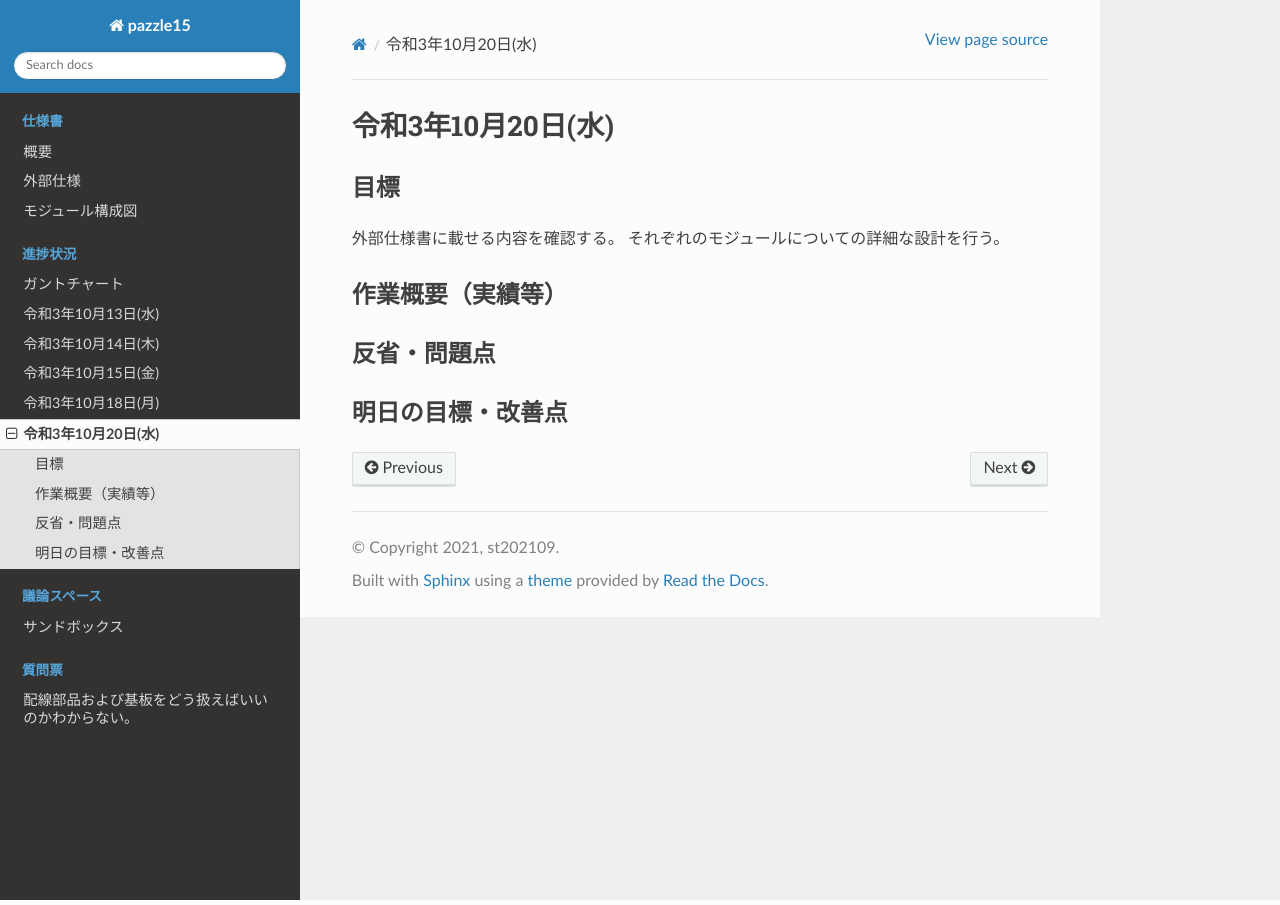
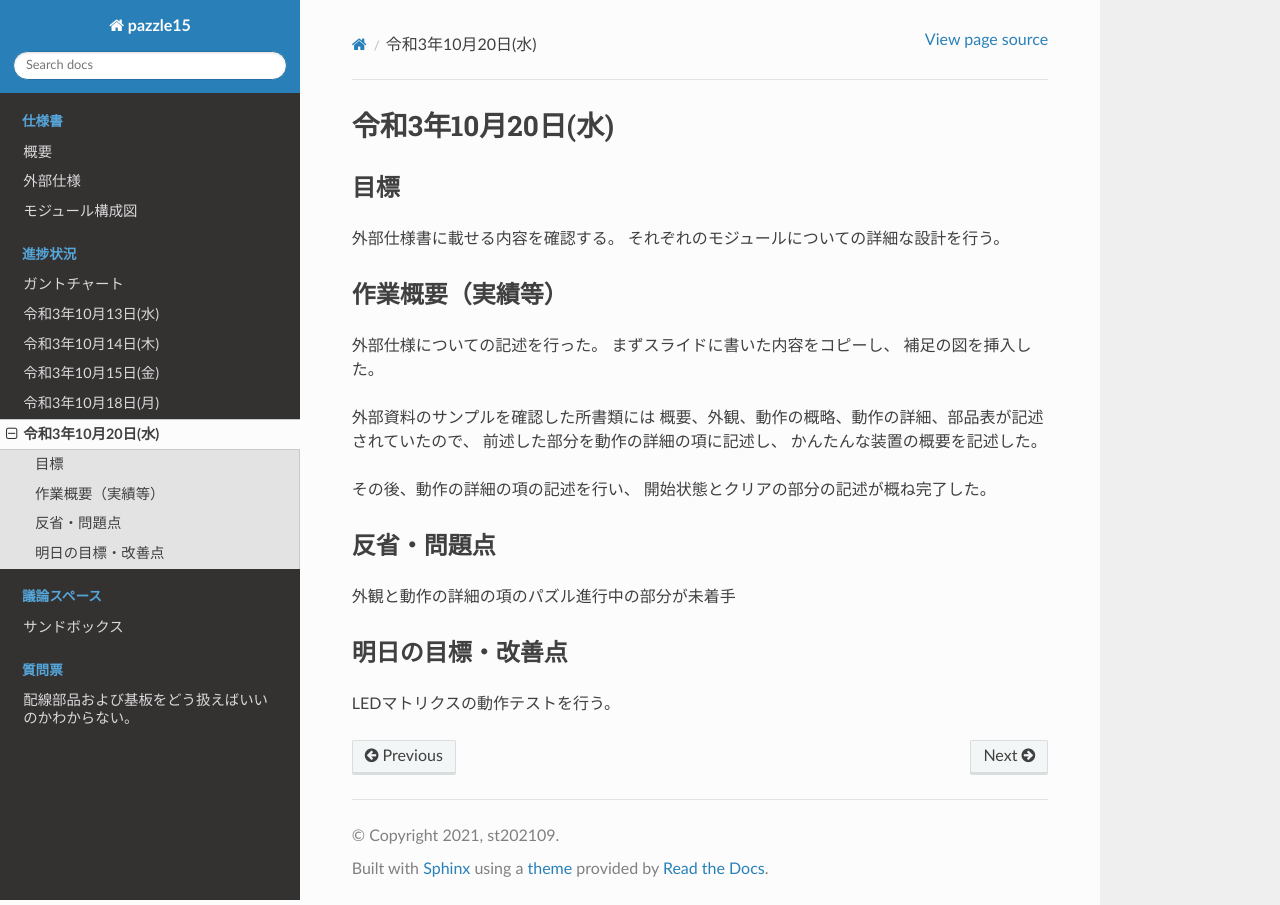
Before and after one commit to masanori-komehana/puzzle_project, a Sphinx documentation site: the page built from document/source/dialy/20211020.md, in a window 1280 px wide. Built offline with Sphinx 7.4.7 and the Read the Docs theme 2.0.0, drawn with Linux system fonts in a browser that asks for light colours.

Commit message:
日誌:2021-10-20

```diff
--- a/document/source/dialy/20211020.md
+++ b/document/source/dialy/20211020.md
@@ -5,7 +5,21 @@
 それぞれのモジュールについての詳細な設計を行う。
 
 ## 作業概要（実績等）
+外部仕様についての記述を行った。
+まずスライドに書いた内容をコピーし、
+補足の図を挿入した。
+
+外部資料のサンプルを確認した所書類には
+概要、外観、動作の概略、動作の詳細、部品表が記述されていたので、
+前述した部分を動作の詳細の項に記述し、
+かんたんな装置の概要を記述した。
+
+その後、動作の詳細の項の記述を行い、
+開始状態とクリアの部分の記述が概ね完了した。
+
 
 ## 反省・問題点
+外観と動作の詳細の項のパズル進行中の部分が未着手
 
 ## 明日の目標・改善点
+LEDマトリクスの動作テストを行う。
```
